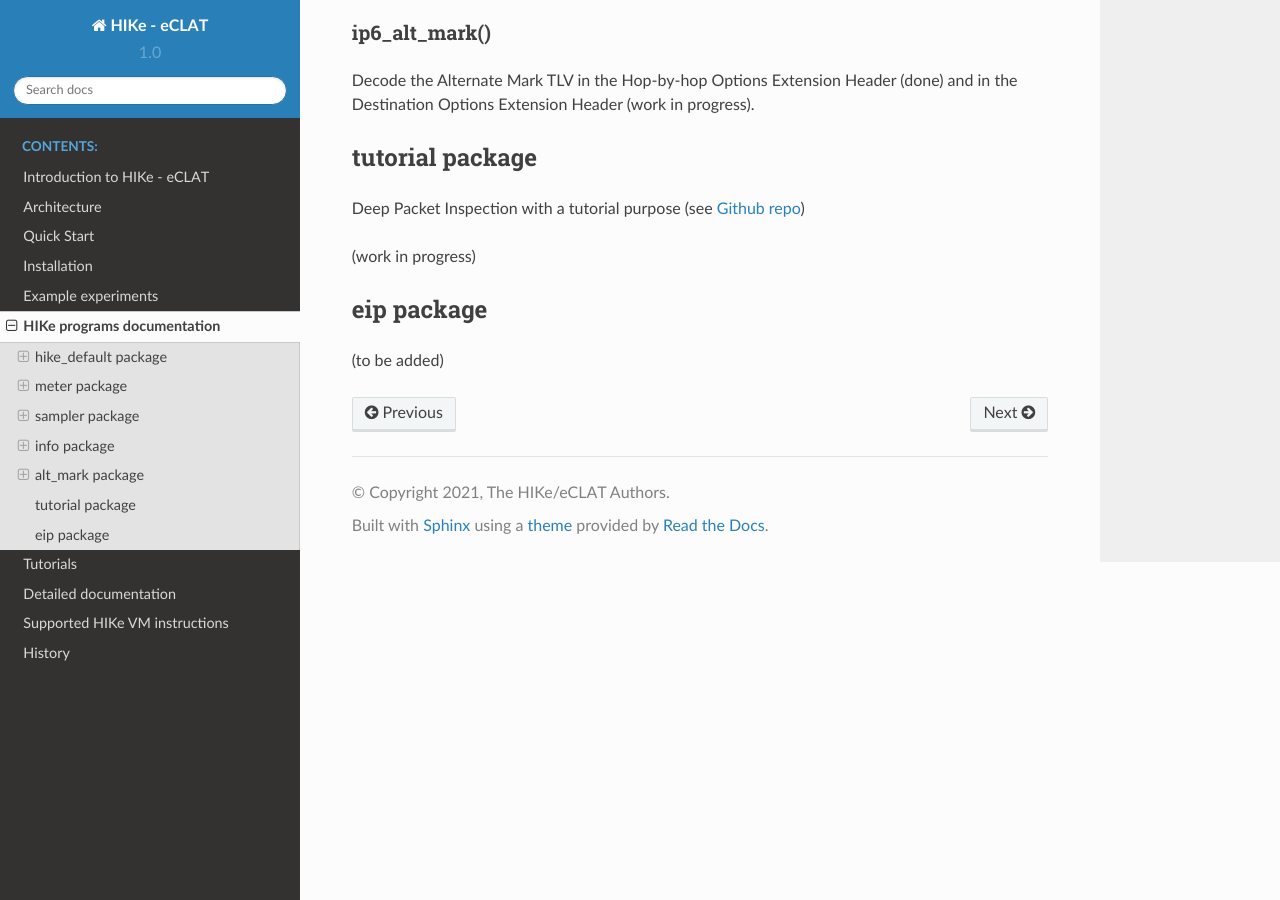
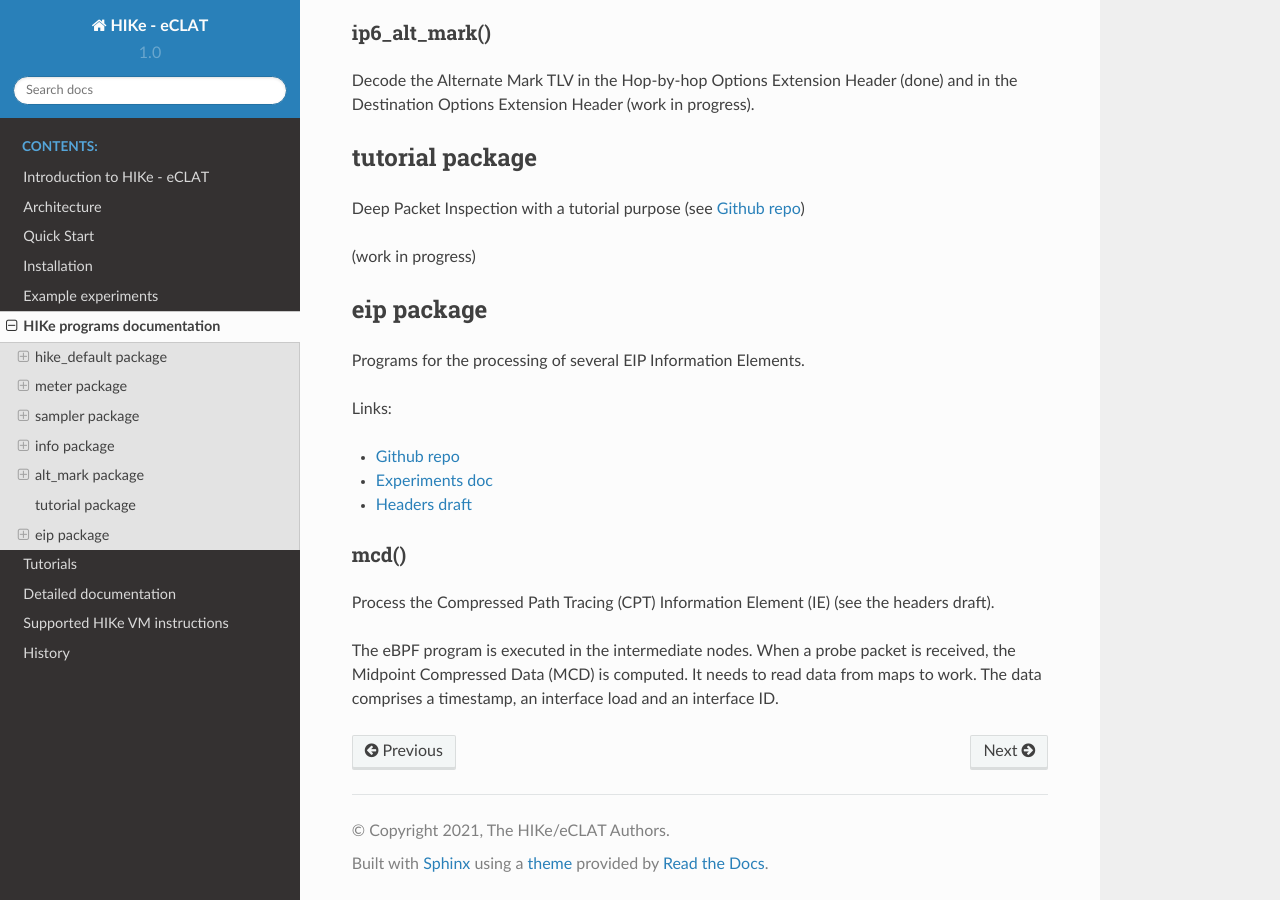
Before and after one commit to hike-eclat/docs, a Sphinx documentation site: the page built from docs/hike_programs.rst, in a window 1280 px wide and 900 px high, scrolled down 2921 px. Built offline with Sphinx 7.4.7 and the Read the Docs theme 2.0.0, drawn with Linux system fonts in a browser that asks for light colours; pages that are not in the unit, such as notebooks, are missing from menus.

Commit message:
add eip package description

```diff
--- a/docs/hike_programs.rst
+++ b/docs/hike_programs.rst
@@ -136,5 +136,16 @@ Deep Packet Inspection with a tutorial purpose (see `Github repo <https://github
 
 eip package
 -----------------
+Programs for the processing of several EIP Information Elements.
 
-(to be added)
+Links:
+
+- `Github repo <https://github.com/netgroup/hikepkg-eip>`_
+- `Experiments doc <https://hike-eclat.readthedocs.io/en/latest/experiments.html#experiment-on-eip-extensible-in-band-processing>`_
+- `Headers draft <https://eip-home.github.io/eip-headers/draft-eip-headers-definitions.html>`_
+
+mcd()
+^^^^^^^^^
+Process the Compressed Path Tracing (CPT) Information Element (IE) (see the headers draft).
+
+The eBPF program is executed in the intermediate nodes. When a probe packet is received, the Midpoint Compressed Data (MCD) is computed. It needs to read data from maps to work. The data comprises a timestamp, an interface load and an interface ID.
```
